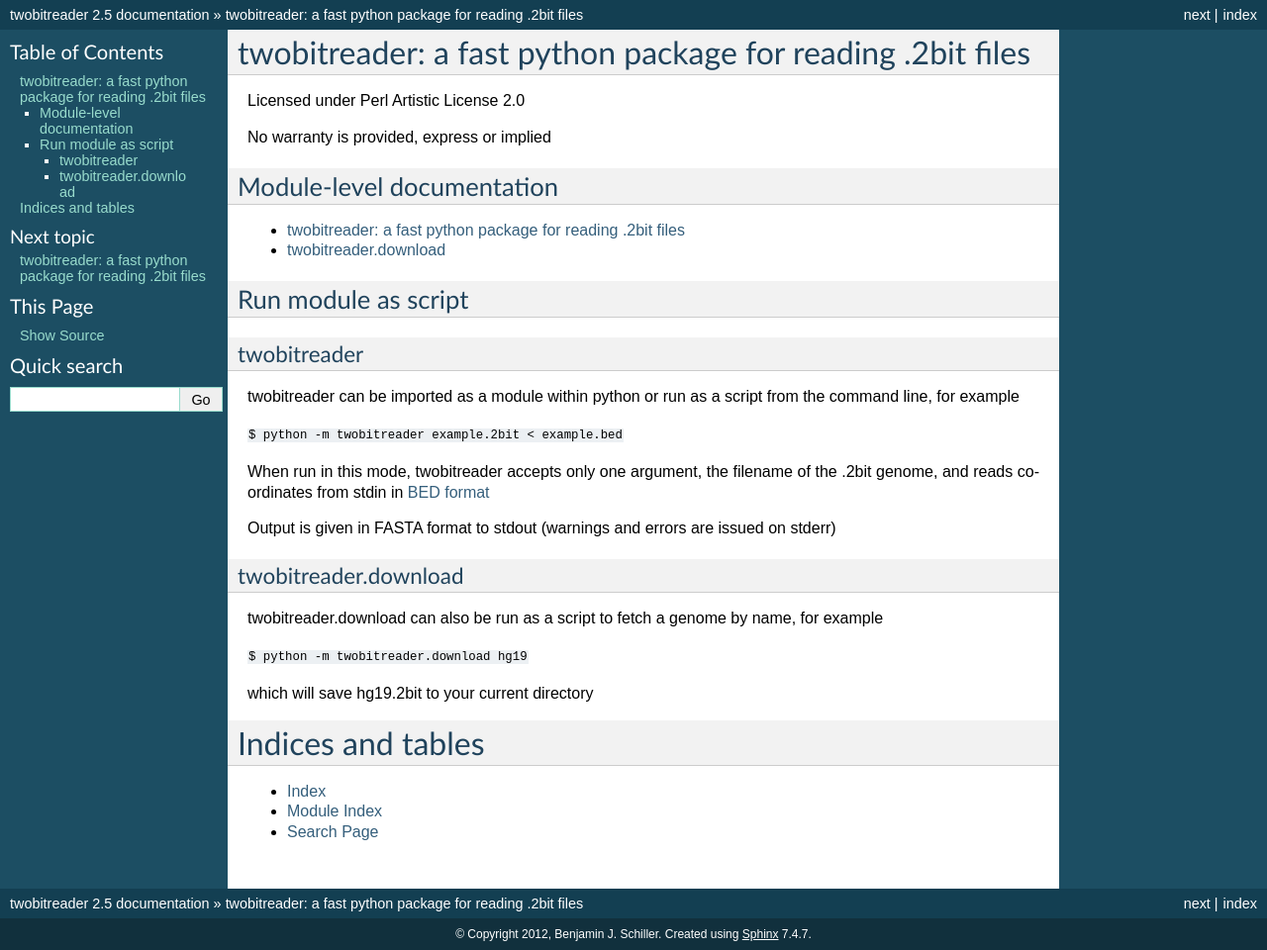
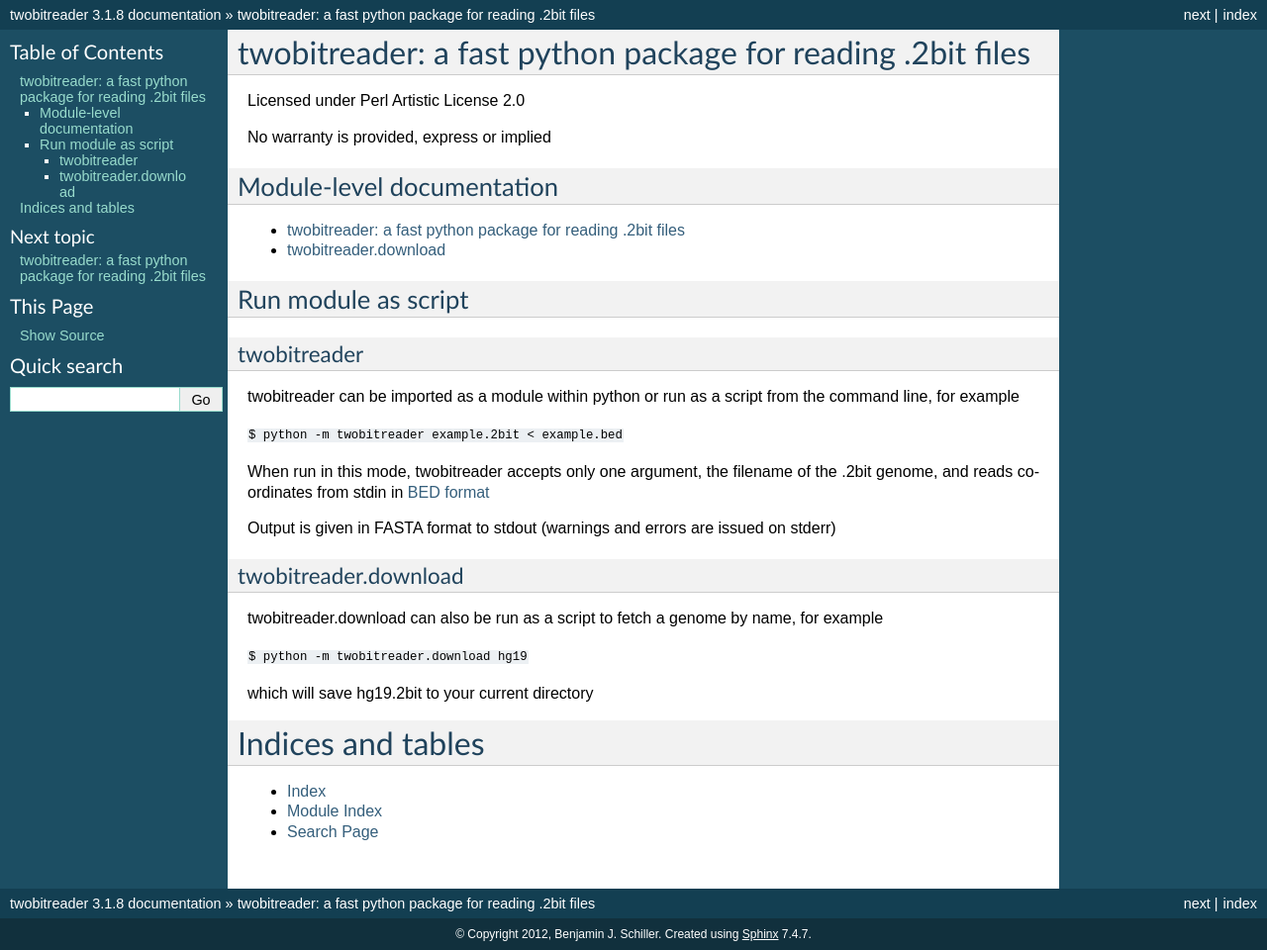
Before and after one commit to benjschiller/twobitreader, a Sphinx documentation site: the page built from doc/index.rst, in a window 1280 px wide. Shown: the whole page at 99% size. Built offline with Sphinx 7.4.7, drawn with Linux system fonts in a browser that asks for light colours.

Commit message:
patch docs version

```diff
--- a/doc/conf.py
+++ b/doc/conf.py
@@ -48,9 +48,9 @@
 # built documents.
 #
 # The short X.Y version.
-version = '2.5'
+version = '3.1'
 # The full version, including alpha/beta/rc tags.
-release = '2.5'
+release = '3.1.8'
 
 # The language for content autogenerated by Sphinx. Refer to documentation
 # for a list of supported languages.
```
